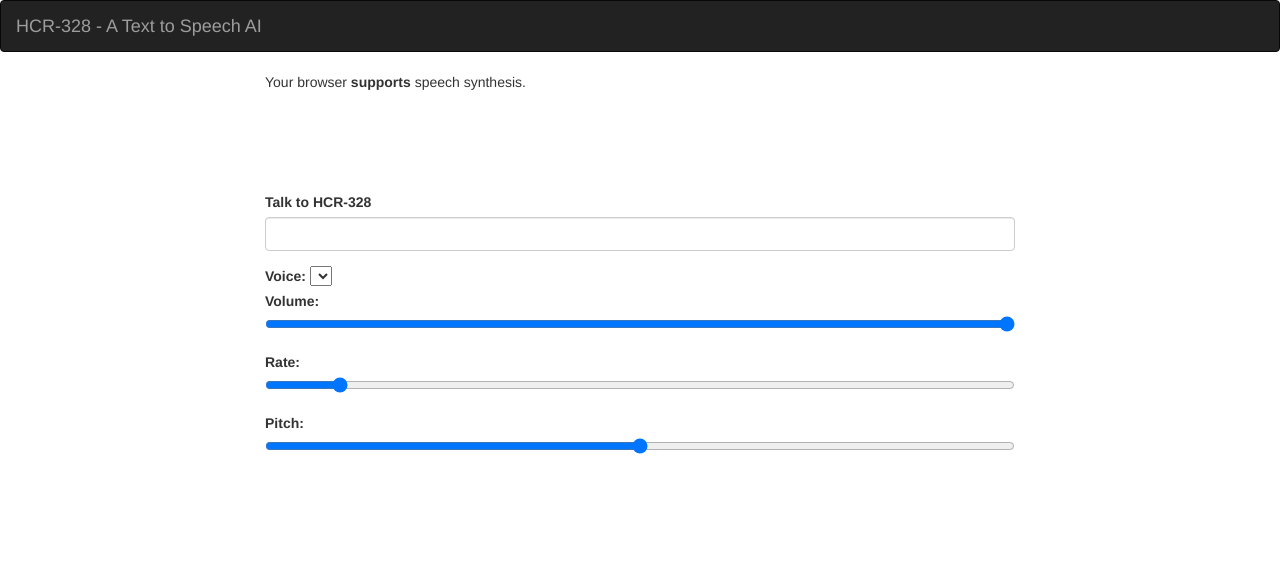
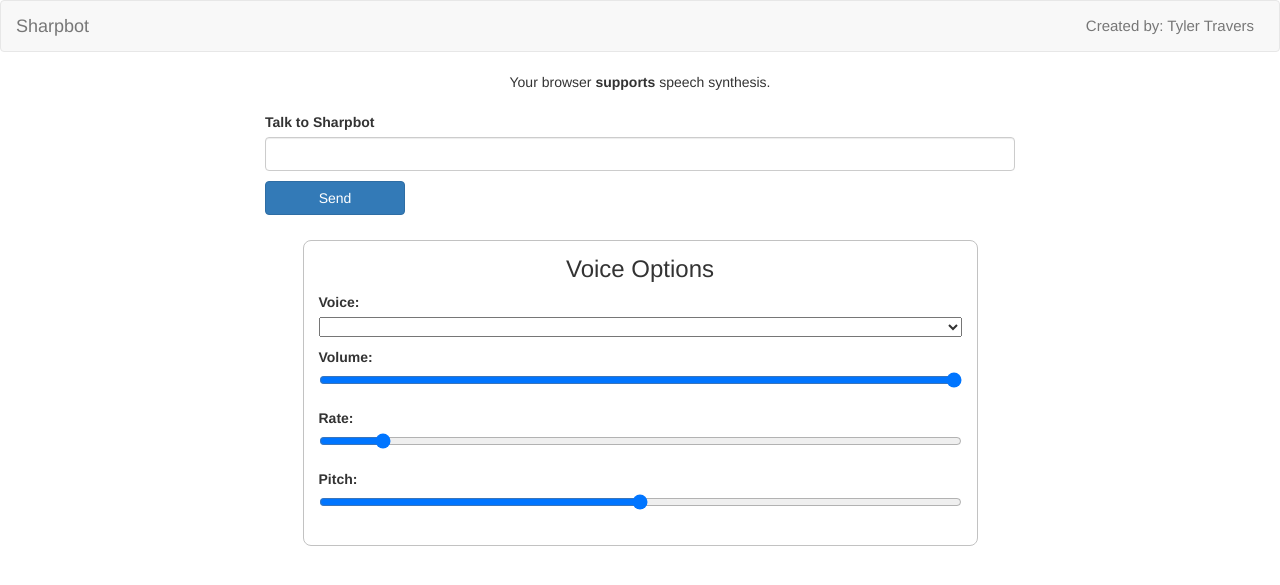
Before and after one commit to praveenmunagapati/solo, a Flask app: page / in a window 1280 px wide. Shown: the top 585 px of the page. Run offline with Flask 2, Linux system fonts and the light colour scheme; lists and menus that the app fills with data are empty; parts of the project's set-up code (start-up, migrations or seed data) failed here and were passed over; some libraries are stand-ins or nearby versions.

Commit message:
added styles

```diff
--- a/app.py
+++ b/app.py
@@ -16,28 +16,12 @@ def index():
 # @csrf.exempt
 @app.route('/chat', methods=["POST"])
 def cleverbot():
-  # try:
-    question = str(request.form['query'])
-    answer = cleverbot_client.ask(question)
-    answers.append(answer)
-    print(question)
-    print(answer)
-    return json.dumps({'status': 'OK', 'message': answer})
-  # except:
-    # return 'Failure'
-
-  # question = request.args.get('query', type=str)
-  # question = request.form['query'];
-  # answer = cleverbot_client.ask(question);
-  # answers.append(answer)
-  # print(question)
-  # print(answer)
-  # return jsonify(message=answer)
-  # return jsonify(message=str(answer))
-  # data = {"message": request.args.get('query')}
-  # print request.args.get('query')
-  # return jsonify(data)
-  # return request.args.get('query')
+  question = str(request.form['query'])
+  answer = cleverbot_client.ask(question)
+  answers.append(answer)
+  print(question)
+  print(answer)
+  return json.dumps({'status': 'OK', 'message': answer})
 
 
 if __name__ == '__main__':
--- a/static/main.js
+++ b/static/main.js
@@ -63,11 +63,11 @@ $(function(){
       complete: function(response) {
         var message = JSON.parse(response.responseText).message;
         speak(message);
-        window.speechSynthesis.speak(new SpeechSynthesisUtterance({
-          text: message,
-          rate: 1.0,
-          voice: 'en-US'
-        }));
+        // window.speechSynthesis.speak(new SpeechSynthesisUtterance({
+        //   text: message,
+        //   rate: 1.0,
+        //   voice: 'en-US'
+        // }));
       },
       error: function(error) {
         alert(error);
@@ -89,12 +89,12 @@ $(function(){
   init();
 
 });
-  window.setInterval(function(){
-    var msg = new SpeechSynthesisUtterance('hello');
-    msg.text='dicks';
-    msg.volume=1.0;
-    msg.lang='en-US';
-    msg.rate=1.0;
-    msg.pitch=1.0;
-    window.speechSynthesis.speak(msg);
-  }, 500)
+  // window.setInterval(function(){
+  //   var msg = new SpeechSynthesisUtterance('hello');
+  //   msg.text='dicks';
+  //   msg.volume=1.0;
+  //   msg.lang='en-US';
+  //   msg.rate=1.0;
+  //   msg.pitch=1.0;
+  //   window.speechSynthesis.speak(msg);
+  // }, 500)
--- a/static/style.css
+++ b/static/style.css
@@ -1,3 +1,38 @@
+html, body {
+  overflow-x: hidden;
+}
+#supportMessage {
+  text-align: center;
+}
 .cleverbotForm {
-  margin-top: 100px;
+  margin-top: 20px;
 }
+.cleverbotForm button {
+  width: 140px;
+  margin-top: 10px;
+}
+.options {
+  margin: 0 auto;
+  border: solid 1px #C2C2C2;
+  border-radius: 8px;
+  padding: 15px;
+  width: 90%;
+  margin-top: 25px;
+  margin-bottom: 25px;
+}
+.options h3 {
+  text-align: center;
+  margin-top: 0;
+}
+.options select {
+  width: 100%;
+  margin-bottom: 10px;
+}
+.navbar-right span{
+  cursor: default;
+}
+.navbar-right li {
+  font-size: 15px;
+  margin-right: 25px;
+  color: #030045;
+}
--- a/templates/base.html
+++ b/templates/base.html
@@ -1,17 +1,24 @@
 <!DOCTYPE html>
 <html>
 <head>
-  <title>HCR-328 - A text to speech AI</title>
+  <title>Sharpbot - A text to speech AI</title>
   <link rel="stylesheet" href="{{ url_for('static', filename='public/bootstrap/dist/css/bootstrap.min.css') }}">
   <link rel="stylesheet" href="{{ url_for('static', filename='style.css') }}">
   <script src="{{ url_for('static', filename='public/jquery/dist/jquery.min.js') }}"></script>
   <script src="{{ url_for('static', filename='main.js') }}"></script>
 </head>
 <body>
-  <nav class='navbar navbar-inverse'>
-    <div class='navbar-header'>
-      <a href="#" class='navbar-brand'>HCR-328 - A Text to Speech AI</a>
-    </div>
+  <nav class='navbar navbar-default'>
+      <ul class='nav navbar-nav'>
+        <li>
+          <a href="#" class='navbar-brand'>Sharpbot</a>
+        </li>
+      </ul>
+      <ul class='nav navbar-nav navbar-right'>
+        <li>
+          <a href="https://github.com/ttravers17"><span>Created by:</span> Tyler Travers</a>
+        </li>
+      </ul>
   </nav>
   <div class='container'>
     <div class='row'>
--- a/templates/index.html
+++ b/templates/index.html
@@ -12,11 +12,13 @@
 <div id='supportMessage'></div>
 
 <form action='/chat' method='post' class='cleverbotForm form-group' role='form'>
-  <label for='query'>Talk to HCR-328</label>
+  <label for='query'>Talk to Sharpbot</label>
   <input type='text' name='query' class='query form-control' />
+  <button class='btn btn-primary'>Send</button>
 </form>
 
 <div class='options'>
+  <h3>Voice Options</h3>
   <label>Voice:</label>
   <select id='voice'></select>
   <br />
```
